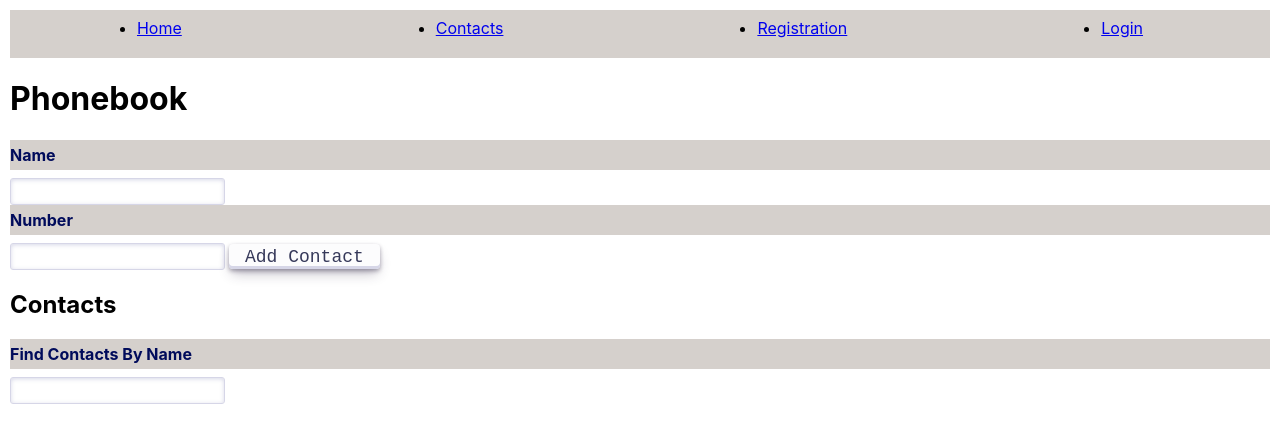
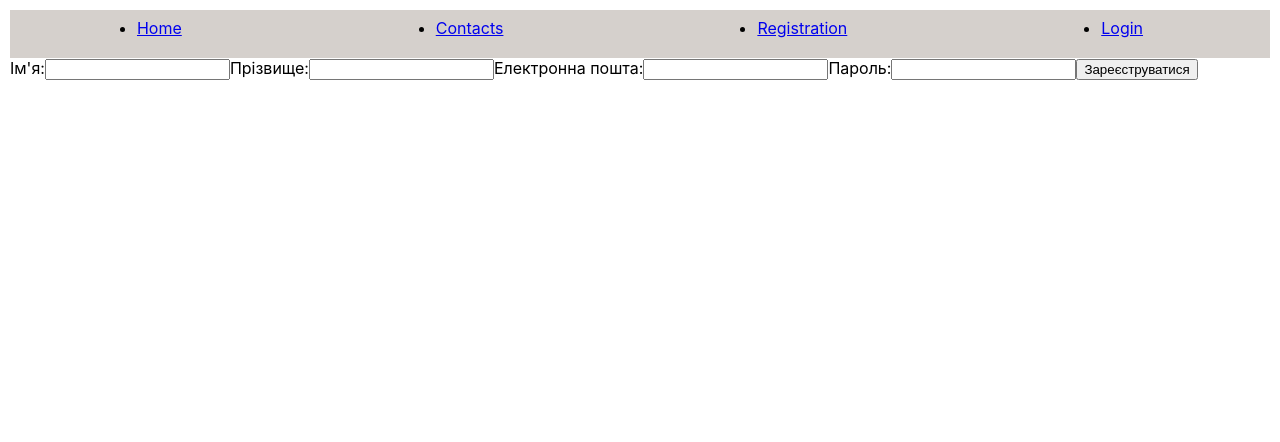
Before and after one commit to userzahar/goit-react-hw-08-phonebook, a React (Create React App) app: page /goit-react-hw-08-phonebook/register in a window 1280 px wide. Shown: the top 442 px of the page. Built offline with nearby package versions, Linux system fonts and the light colour scheme; no server answers.

Commit message:
Add registration form

```diff
--- a/src/components/App.jsx
+++ b/src/components/App.jsx
@@ -1,8 +1,8 @@
-import { Form } from "./Form/Form";
-import { ContactList } from "./ContactList/ContactList";
-import { Filter } from "./Filter/Filter";
 import { Route, Routes,NavLink } from "react-router-dom";
 import { Header, NavigationList } from "./App.styled";
+import { Homepage } from "pages/Homepage/Homepage";
+import { Phonebook } from "pages/Phonebook/Phonebook";
+import { Register } from "../pages/Register/Register";
 
 
 export function App() {
@@ -18,11 +18,13 @@ export function App() {
       </nav>
     </Header>
     <main>
-      <h1>Phonebook</h1>
-      <Form />
-      <h2>Contacts</h2>
-    <Filter />
-      <ContactList />
+    <Routes>
+        <Route path="/" element={<Homepage />}></Route>
+        <Route path="/contacts" element={<Phonebook />}></Route>
+        <Route path="/register" element={<Register />}></Route>
+        <Route path="*" element={<Homepage />}></Route>
+    </Routes>
+
     </main>
     <footer></footer>
   </>
--- /dev/null
+++ b/src/components/RegistrationForm/RegistrationForm.jsx
@@ -0,0 +1,27 @@
+
+export const RegistrationForm = () => {
+    return <>
+    <form>
+  <label>
+    Ім'я:
+    <input type="text" name="firstName" required />
+  </label>
+
+  <label>
+    Прізвище:
+    <input type="text" name="lastName" required />
+  </label>
+
+  <label>
+    Електронна пошта:
+    <input type="email" name="email" required />
+  </label>
+
+  <label>
+    Пароль:
+    <input type="password" name="password" minlength="8" required />
+  </label>
+
+  <button type="submit">Зареєструватися</button>
+</form></>
+}
--- a/src/index.js
+++ b/src/index.js
@@ -11,7 +11,7 @@ ReactDOM.createRoot(document.getElementById('root')).render(
   <React.StrictMode>
     <Provider store={store}>
       {/* <PersistGate loading={null} persistor={persistor}> */}
-      <BrowserRouter>
+      <BrowserRouter basename="/goit-react-hw-08-phonebook">
         <App />
       </BrowserRouter>
       {/* </PersistGate> */}
--- /dev/null
+++ b/src/pages/Homepage/Homepage.jsx
@@ -0,0 +1,3 @@
+import { HomeTitle } from "./Homepage.styled";
+
+export const Homepage = () => <HomeTitle>WELCOME TO THE PHONEBOOK APP ☎</HomeTitle>;
--- /dev/null
+++ b/src/pages/Homepage/Homepage.styled.js
@@ -0,0 +1,6 @@
+import styled from 'styled-components';
+
+export const HomeTitle = styled.h2`
+  margin-top: 14%;
+  margin-left: 34%;
+`;
--- /dev/null
+++ b/src/pages/Phonebook/Phonebook.jsx
@@ -0,0 +1,13 @@
+import { ContactList } from "components/ContactList/ContactList"
+import { Filter } from "components/Filter/Filter"
+import { Form } from "components/Form/Form"
+
+export const Phonebook = () => {
+    return <>
+    <h1>Phonebook</h1>
+      <Form />
+      <h2>Contacts</h2>
+        <Filter />
+        <ContactList />
+    </>
+}
--- /dev/null
+++ b/src/pages/Register/Register.jsx
@@ -0,0 +1,6 @@
+import {RegistrationForm} from '../../components/RegistrationForm/RegistrationForm'
+export const Register = () => {
+    return <>
+    <RegistrationForm></RegistrationForm>
+    </>
+}
```
